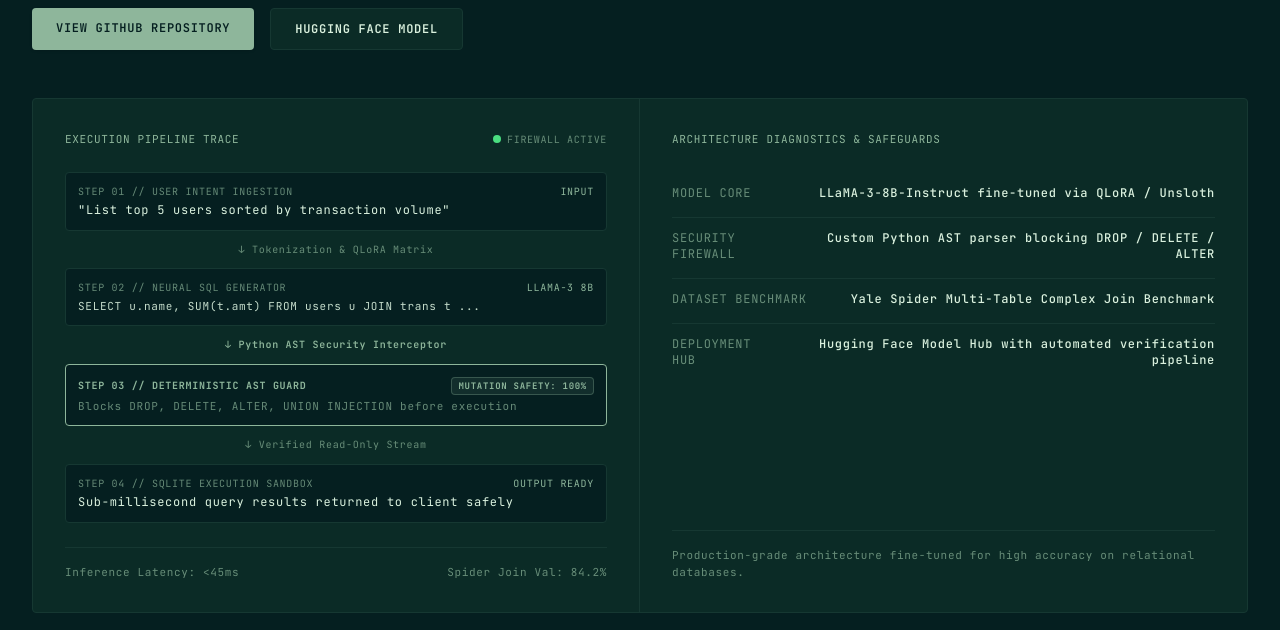
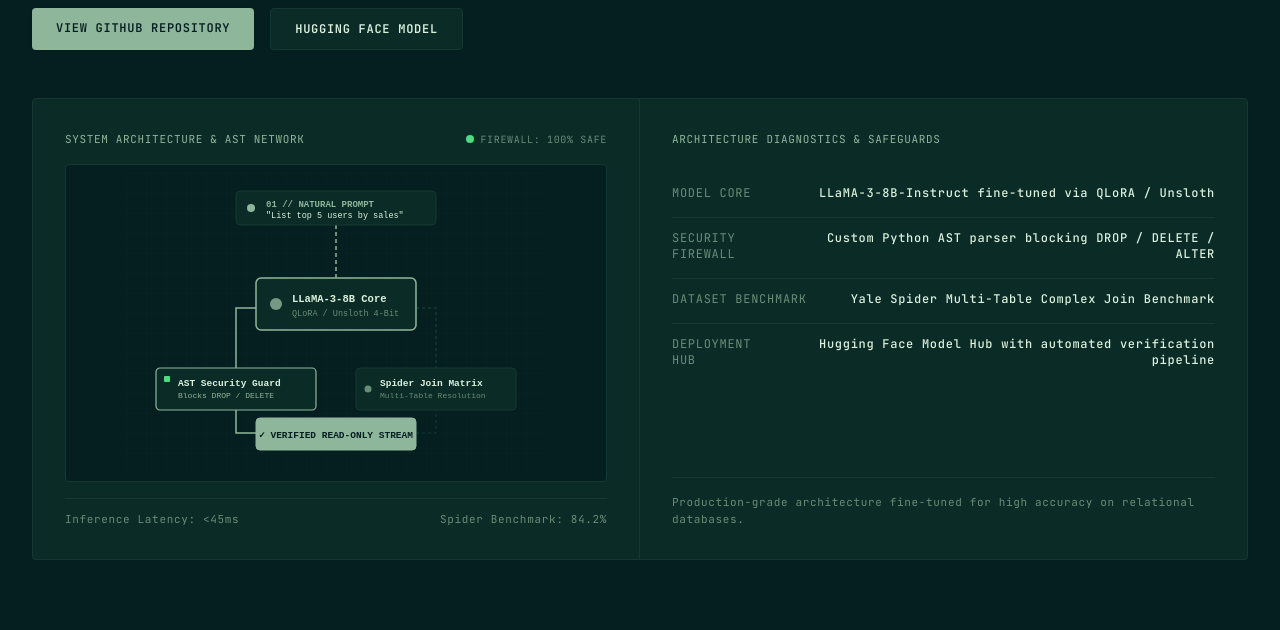
Before and after one commit to Ilyan321/portfolio-v2, a Next.js app: page / in a window 1280 px wide. Shown: the part 2240-2870 px from the top of the page. Built offline with nearby package versions, Linux system fonts and the light colour scheme; no server answers; the database is empty.

Commit message:
feat(spotlight): add vector architecture and AST network diagram

```diff
--- a/components/ResearchSpotlight.tsx
+++ b/components/ResearchSpotlight.tsx
@@ -81,7 +81,7 @@ export default function ResearchSpotlight({ dbSpotlight }: { dbSpotlight?: any }
             )}
           </div>
 
-          {/* Diagnostic report layout: architectural pipeline + diagnostics findings panel */}
+          {/* Diagnostic report layout: architectural diagram + diagnostics findings panel */}
           <div
             id="research-report"
             className="relative mt-12 grid grid-cols-1 overflow-hidden rounded-sm border lg:grid-cols-12"
@@ -89,76 +89,106 @@ export default function ResearchSpotlight({ dbSpotlight }: { dbSpotlight?: any }
           >
             <ScanLine targetId="research-report" />
 
-            {/* Left Column: Interactive Architectural Pipeline Stream */}
+            {/* Left Column: Visual Architecture & AST Network Diagram */}
             <div
               className="lg:col-span-6 border-b lg:border-b-0 lg:border-r p-6 sm:p-8 flex flex-col justify-between"
               style={{ borderColor: "var(--border)" }}
             >
               <div>
-                <div className="flex items-center justify-between font-mono-label text-[11px] uppercase tracking-wider mb-6">
-                  <span style={{ color: "var(--accent)" }}>Execution Pipeline Trace</span>
+                <div className="flex items-center justify-between font-mono-label text-[11px] uppercase tracking-wider mb-4">
+                  <span style={{ color: "var(--accent)" }}>System Architecture & AST Network</span>
                   <div className="flex items-center gap-1.5">
                     <span className="relative flex h-2 w-2">
                       <span className="absolute inline-flex h-full w-full animate-ping rounded-full opacity-60" style={{ backgroundColor: "#4ade80" }} />
                       <span className="relative inline-flex h-2 w-2 rounded-full" style={{ backgroundColor: "#4ade80" }} />
                     </span>
-                    <span className="text-[10px] text-muted">Firewall Active</span>
+                    <span className="text-[10px] text-muted">Firewall: 100% Safe</span>
                   </div>
                 </div>
 
-                {/* Pipeline Flow Nodes */}
-                <div className="space-y-3 font-mono-label text-xs">
-                  <div className="rounded-sm border p-3" style={{ borderColor: "var(--border)", backgroundColor: "var(--bg)" }}>
-                    <div className="flex items-center justify-between text-[10px] text-muted uppercase">
-                      <span>Step 01 // User Intent Ingestion</span>
-                      <span className="text-accent">Input</span>
-                    </div>
-                    <div className="mt-1 font-mono text-ink text-[12px]">
-                      &quot;List top 5 users sorted by transaction volume&quot;
-                    </div>
-                  </div>
+                {/* Vector Architecture Flow Diagram */}
+                <div className="relative w-full rounded-sm border p-2 flex items-center justify-center" style={{ borderColor: "var(--border)", backgroundColor: "var(--bg)" }}>
+                  <svg
+                    viewBox="0 0 420 300"
+                    className="w-full h-auto max-h-[300px]"
+                    role="img"
+                    aria-label="Schema-Aware SQL Agent Architecture Diagram"
+                  >
+                    {/* Background Grid Pattern */}
+                    <defs>
+                      <pattern id="archGrid" width="20" height="20" patternUnits="userSpaceOnUse">
+                        <path d="M 20 0 L 0 0 0 20" fill="none" stroke="var(--border)" strokeWidth="0.5" opacity="0.3" />
+                      </pattern>
+                      <linearGradient id="linkGrad" x1="0%" y1="0%" x2="100%" y2="100%">
+                        <stop offset="0%" stopColor="var(--accent)" stopOpacity="0.8" />
+                        <stop offset="100%" stopColor="var(--border)" stopOpacity="0.5" />
+                      </linearGradient>
+                    </defs>
 
-                  <div className="flex justify-center text-muted text-[10px]">↓ Tokenization & QLoRA Matrix</div>
+                    <rect width="420" height="300" fill="url(#archGrid)" />
 
-                  <div className="rounded-sm border p-3" style={{ borderColor: "var(--border)", backgroundColor: "var(--bg)" }}>
-                    <div className="flex items-center justify-between text-[10px] text-muted uppercase">
-                      <span>Step 02 // Neural SQL Generator</span>
-                      <span className="text-accent">LLaMA-3 8B</span>
-                    </div>
-                    <div className="mt-1 font-mono text-[11px] text-ink opacity-90">
-                      SELECT u.name, SUM(t.amt) FROM users u JOIN trans t ...
-                    </div>
-                  </div>
+                    {/* Connecting Signal Lines */}
+                    {/* Top -> Center */}
+                    <line x1="210" y1="52" x2="210" y2="105" stroke="var(--accent)" strokeWidth="1.5" strokeDasharray="4 3" />
 
-                  <div className="flex justify-center text-accent font-semibold text-[10px]">↓ Python AST Security Interceptor</div>
+                    {/* Center -> Left (AST Guard) */}
+                    <path d="M 160 135 L 110 135 L 110 195" fill="none" stroke="var(--accent)" strokeWidth="1.5" />
 
-                  <div className="rounded-sm border p-3 border-accent/40" style={{ borderColor: "var(--accent)", backgroundColor: "var(--bg)" }}>
-                    <div className="flex items-center justify-between text-[10px] uppercase font-bold" style={{ color: "var(--accent)" }}>
-                      <span>Step 03 // Deterministic AST Guard</span>
-                      <span className="px-1.5 py-0.5 rounded text-[9px] bg-accent/10 border border-accent/30 text-accent">MUTATION SAFETY: 100%</span>
-                    </div>
-                    <div className="mt-1 font-mono text-[11px] text-muted">
-                      Blocks DROP, DELETE, ALTER, UNION INJECTION before execution
-                    </div>
-                  </div>
+                    {/* Center -> Right (Spider Join) */}
+                    <path d="M 260 135 L 310 135 L 310 195" fill="none" stroke="var(--border)" strokeWidth="1.5" strokeDasharray="3 3" />
 
-                  <div className="flex justify-center text-muted text-[10px]">↓ Verified Read-Only Stream</div>
+                    {/* Left (AST Guard) -> Bottom Output */}
+                    <path d="M 110 235 L 110 260 L 210 260" fill="none" stroke="var(--accent)" strokeWidth="1.5" />
 
-                  <div className="rounded-sm border p-3" style={{ borderColor: "var(--border)", backgroundColor: "var(--bg)" }}>
-                    <div className="flex items-center justify-between text-[10px] text-muted uppercase">
-                      <span>Step 04 // SQLite Execution Sandbox</span>
-                      <span className="text-accent">Output Ready</span>
-                    </div>
-                    <div className="mt-1 font-mono text-ink text-[12px]">
-                      Sub-millisecond query results returned to client safely
-                    </div>
-                  </div>
+                    {/* Right -> Bottom Output */}
+                    <path d="M 310 235 L 310 260 L 210 260" fill="none" stroke="var(--border)" strokeWidth="1.2" strokeDasharray="3 3" />
+
+                    {/* NODE 1: Client Query (Top) */}
+                    <g transform="translate(110, 18)">
+                      <rect width="200" height="34" rx="4" fill="var(--panel)" stroke="var(--border)" strokeWidth="1" />
+                      <circle cx="15" cy="17" r="4" fill="var(--accent)" />
+                      <text x="30" y="16" fill="var(--accent)" fontSize="9" fontFamily="monospace" fontWeight="bold">01 // NATURAL PROMPT</text>
+                      <text x="30" y="27" fill="var(--ink)" fontSize="8.5" fontFamily="monospace">&quot;List top 5 users by sales&quot;</text>
+                    </g>
+
+                    {/* NODE 2: LLaMA-3 LoRA Engine (Center Hub) */}
+                    <g transform="translate(130, 105)">
+                      <rect width="160" height="52" rx="5" fill="var(--panel)" stroke="var(--accent)" strokeWidth="1.5" />
+                      <circle cx="20" cy="26" r="6" fill="var(--accent)" opacity="0.8" />
+                      <text x="36" y="24" fill="var(--ink)" fontSize="10.5" fontFamily="monospace" fontWeight="bold">LLaMA-3-8B Core</text>
+                      <text x="36" y="38" fill="var(--muted)" fontSize="8.5" fontFamily="monospace">QLoRA / Unsloth 4-Bit</text>
+                    </g>
+
+                    {/* NODE 3: AST Security Firewall (Left) */}
+                    <g transform="translate(30, 195)">
+                      <rect width="160" height="42" rx="4" fill="var(--panel)" stroke="var(--accent)" strokeWidth="1.2" />
+                      <rect x="8" y="8" width="6" height="6" fill="#4ade80" rx="1" />
+                      <text x="22" y="18" fill="var(--ink)" fontSize="9.5" fontFamily="monospace" fontWeight="bold">AST Security Guard</text>
+                      <text x="22" y="30" fill="var(--accent)" fontSize="8" fontFamily="monospace">Blocks DROP / DELETE</text>
+                    </g>
+
+                    {/* NODE 4: Spider Join Validator (Right) */}
+                    <g transform="translate(230, 195)">
+                      <rect width="160" height="42" rx="4" fill="var(--panel)" stroke="var(--border)" strokeWidth="1" />
+                      <circle cx="12" cy="21" r="3.5" fill="var(--muted)" />
+                      <text x="24" y="18" fill="var(--ink)" fontSize="9.5" fontFamily="monospace" fontWeight="bold">Spider Join Matrix</text>
+                      <text x="24" y="30" fill="var(--muted)" fontSize="8" fontFamily="monospace">Multi-Table Resolution</text>
+                    </g>
+
+                    {/* NODE 5: Safe SQLite Sandbox Output (Bottom) */}
+                    <g transform="translate(130, 245)">
+                      <rect width="160" height="32" rx="4" fill="var(--accent)" stroke="var(--accent)" strokeWidth="1" />
+                      <text x="80" y="20" fill="var(--bg)" fontSize="9.5" fontFamily="monospace" fontWeight="bold" textAnchor="middle">
+                        ✓ VERIFIED READ-ONLY STREAM
+                      </text>
+                    </g>
+                  </svg>
                 </div>
               </div>
 
-              <div className="mt-6 pt-4 border-t flex items-center justify-between font-mono-label text-[11px] text-muted" style={{ borderColor: "var(--border)" }}>
+              <div className="mt-4 pt-3 border-t flex items-center justify-between font-mono-label text-[11px] text-muted" style={{ borderColor: "var(--border)" }}>
                 <span>Inference Latency: &lt;45ms</span>
-                <span>Spider Join Val: 84.2%</span>
+                <span>Spider Benchmark: 84.2%</span>
               </div>
             </div>
 
```
